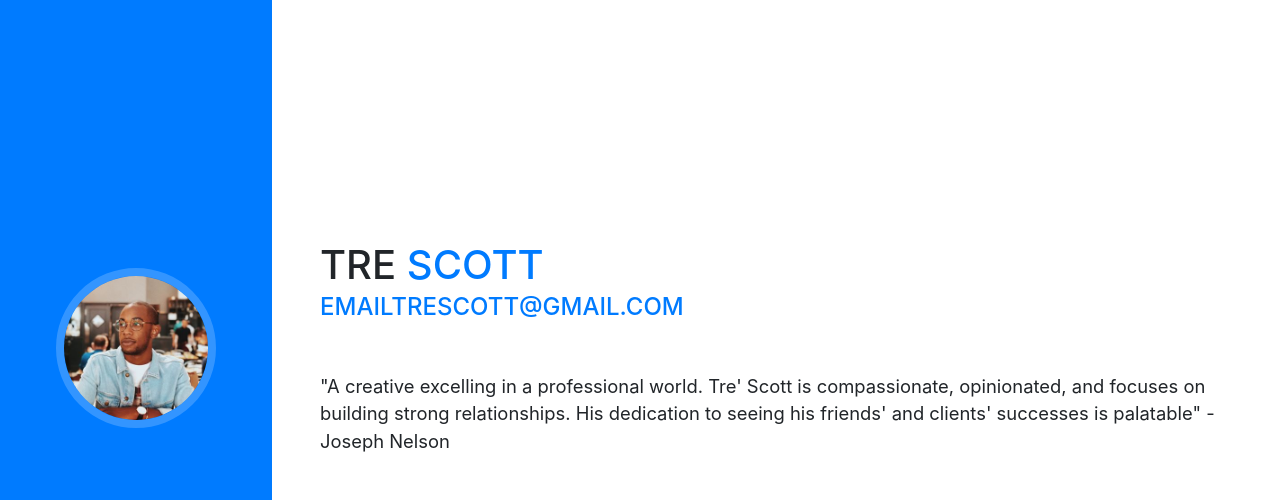
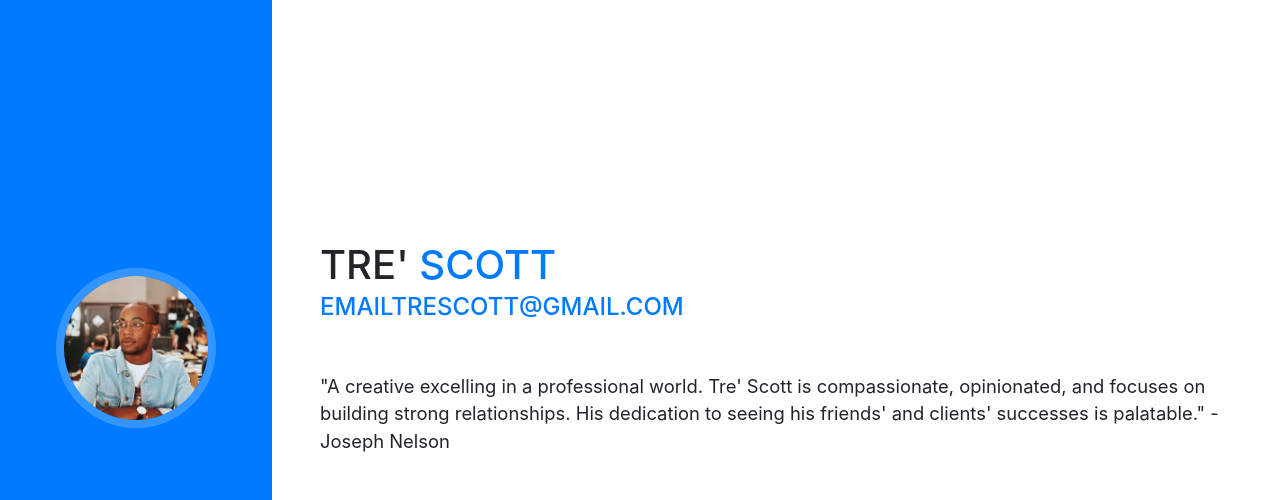
Before and after one commit to ttscott/ttscott.github.io, a website with bundled scripts: page index.html in a window 1280 px wide. Shown: the top 500 px of the page. Built offline with nearby package versions, Linux system fonts and the light colour scheme; a web font is replaced by a local one.

Commit message:
updated bio

```diff
--- a/index.html
+++ b/index.html
@@ -8,7 +8,7 @@
     <meta name="description" content="">
     <meta name="author" content="">
 
-    <title>Tre Scott</title>
+    <title>Tre' Scott</title>
 
     <!-- Bootstrap core CSS -->
     <link href="vendor/bootstrap/css/bootstrap.min.css" rel="stylesheet">
@@ -63,7 +63,7 @@
 
       <section class="resume-section p-3 p-lg-5 d-flex d-column" id="about">
         <div class="my-auto">
-          <h1 class="mb-0">Tre
+          <h1 class="mb-0">Tre'
             <span class="text-primary">Scott</span>
           </h1>
           <div class="subheading mb-5">
@@ -71,7 +71,7 @@
  -->
             <a href="mailto:name@email.com">emailtrescott@gmail.com</a>
           </div>
-          <p class="lead mb-5"> "A creative excelling in a professional world. Tre' Scott is compassionate, opinionated, and focuses on building strong relationships. His dedication to seeing his friends' and clients' successes is palatable" - Joseph Nelson
+          <p class="lead mb-5"> "A creative excelling in a professional world. Tre' Scott is compassionate, opinionated, and focuses on building strong relationships. His dedication to seeing his friends' and clients' successes is palatable." -Joseph Nelson
           </p>
           <div class="social-icons">
             <a href="https://www.linkedin.com/in/trescott/">
```
